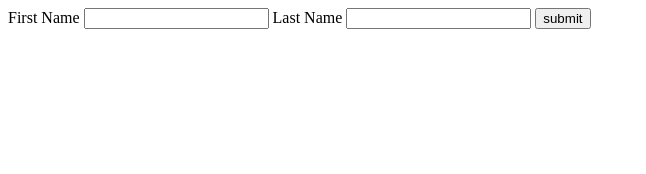
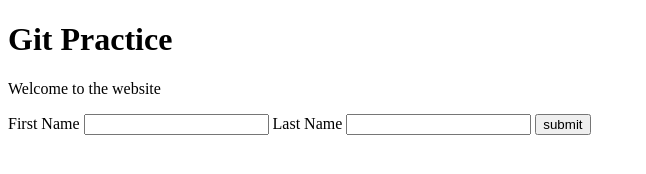
Before and after one commit to ForlornNoLonger/GIt_practice, a plain HTML site: page index.html in a window 1280 px wide. Shown: the whole page, without its empty margins (0-646 px from the left). Drawn offline with Linux system fonts and the light colour scheme.

Commit message:
heading and introduction are added

```diff
--- a/index.html
+++ b/index.html
@@ -6,6 +6,8 @@
     <title>Document</title>
 </head>
 <body>
+    <h1> Git Practice</h1>
+    <p> Welcome to the website</p>
     <label for="first_name">First Name</label>
     <input type="text" id="first_name" name="first_name">
     <label for="last_name">Last Name</label>
```
